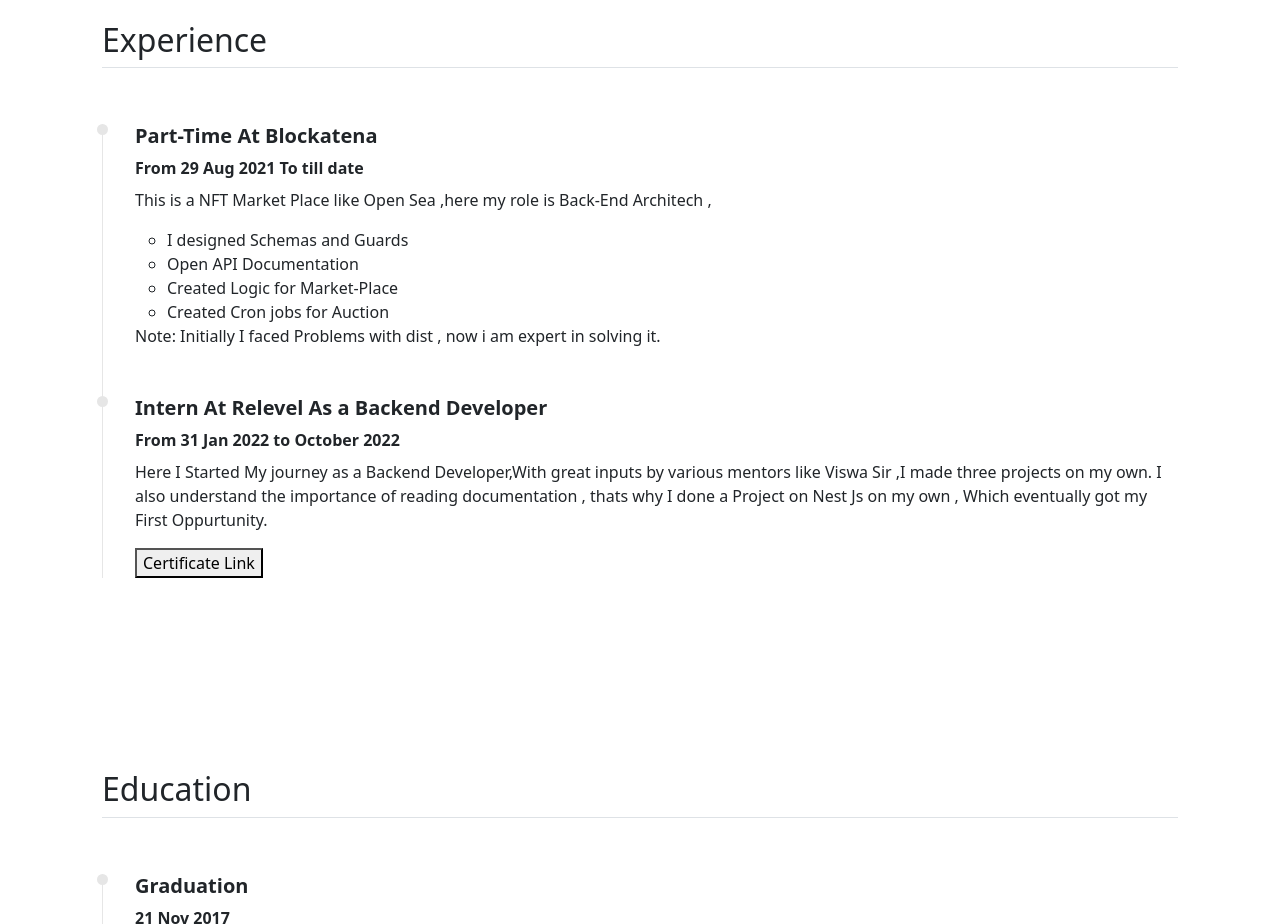
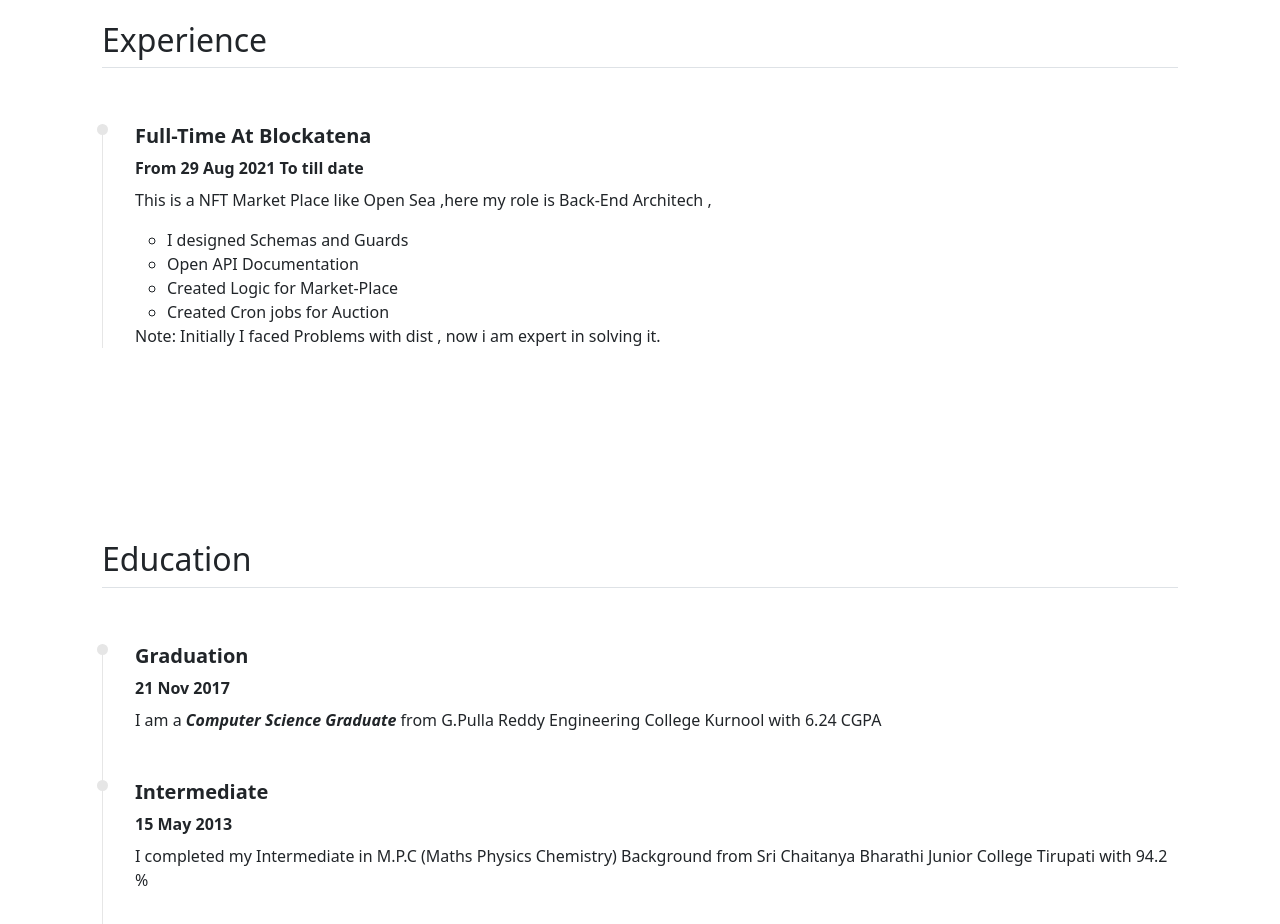
Before and after one commit to SSV96/MyPortFolio, a plain HTML site: page index.html in a window 1280 px wide. Shown: the part 2180-3104 px from the top of the page. Drawn offline with nearby package versions, Linux system fonts and the light colour scheme; files whose address does not match are found by name.

Commit message:
updated v1

```diff
--- a/index.html
+++ b/index.html
@@ -379,7 +379,7 @@
                 <section class="py-5">
                     <ul class="timeline">
                         <li class="timeline-item mb-5">
-                            <h5 class="fw-bold">Part-Time At Blockatena</h5>
+                            <h5 class="fw-bold">Full-Time At Blockatena</h5>
                             <p class=" mb-2 fw-bold">From 29 Aug 2021 To till date</p>
                             <p class="">
                                 This is a NFT Market Place like Open Sea ,here my role is Back-End Architech ,
@@ -391,19 +391,6 @@
                             </ul>
                             Note: Initially I faced Problems with dist , now i am expert in solving it.
                             </p>
-                        </li>
-                        <li class="timeline-item mb-5">
-                            <h5 class="fw-bold">Intern At Relevel As a Backend Developer</h5>
-                            <p class=" mb-2 fw-bold">From 31 Jan 2022 to October 2022 </p>
-                            <p class="">
-                                Here I Started My journey as a Backend Developer,With great inputs by various mentors
-                                like Viswa Sir ,I made three projects on my own.
-                                I also understand the importance of reading documentation , thats why I done a Project
-                                on Nest Js on my own , Which eventually got my First Oppurtunity.
-                            </p>
-                            <button> <a class="nav-link"
-                                    href="https://drive.google.com/file/d/1-hcyrOwrT5M17BSUfuVnuEWM_nNCwwx5/view"
-                                    target="_blank">Certificate Link</a></button>
                         </li>
                     </ul>
                 </section>
```
